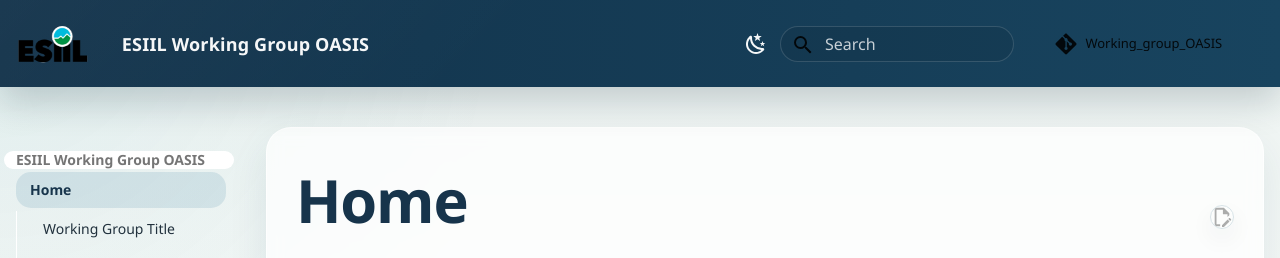
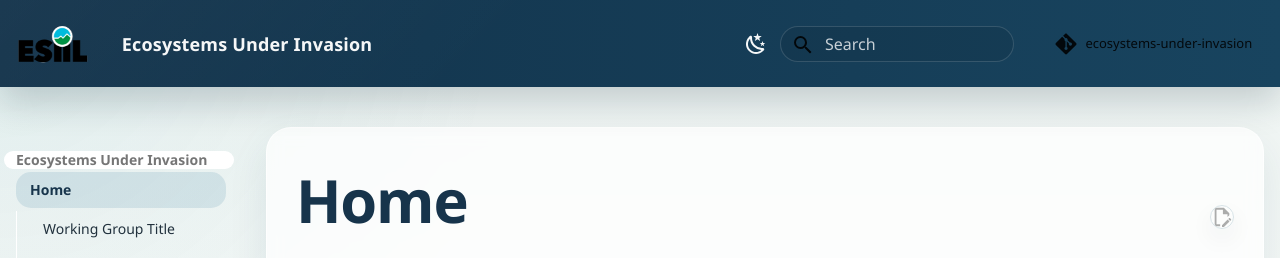
Before and after one commit to CU-ESIIL/ecosystems-under-invasion, an MkDocs documentation site: the page built from docs/index.md, in a window 1280 px wide. Shown: the top 258 px of the page. Built offline with MkDocs 1.6.1 and Material for MkDocs 9.7.7, drawn with Linux system fonts in a browser that asks for light colours; comment, search, counter and statistics services are not loaded.

Commit message:
Update site name and repository details in mkdocs.yml

```diff
--- a/mkdocs.yml
+++ b/mkdocs.yml
@@ -1,11 +1,11 @@
-site_name: 'ESIIL Working Group OASIS'
-site_description: 'Repository and website template for ESIIL working groups'
+site_name: 'Ecosystems Under Invasion'
+site_description: 'Responses of terrestrial ecosystem properties to degree of invasion'
 site_author: Ty Tuff
-site_url: https://cu-esiil.github.io/Working_group_OASIS
+site_url: https://cu-esiil.github.io/ecosystems-under-invasion/
 
 # Repository
-repo_name: Working_group_OASIS
-repo_url: https://github.com/CU-ESIIL/Working_group_OASIS
+repo_name: ecosystems-under-invasion
+repo_url: https://github.com/CU-ESIIL/ecosystems-under-invasion
 # The edit URI points MkDocs Material at the docs/ source so page edit links open in GitHub edit mode.
 edit_uri: edit/main/docs/
 # Copyright
```
